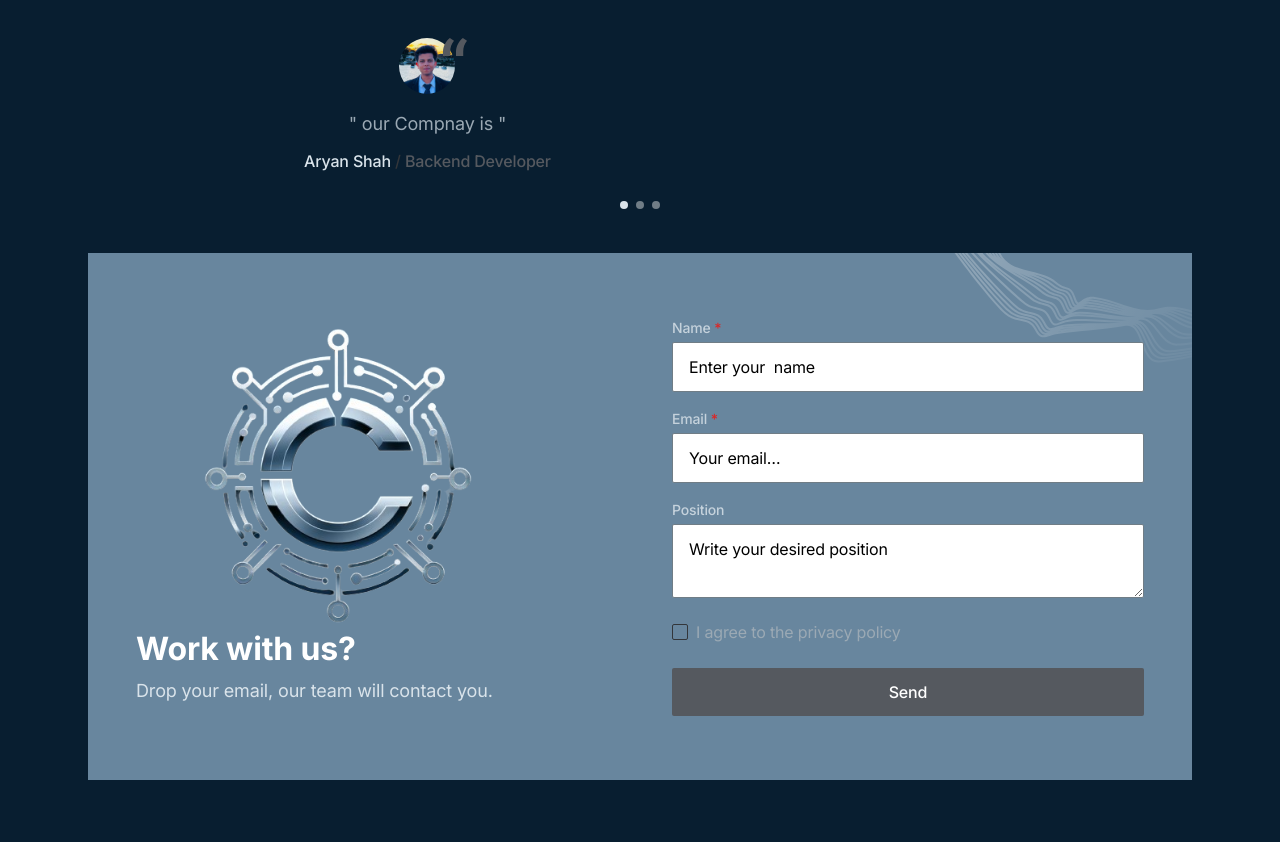
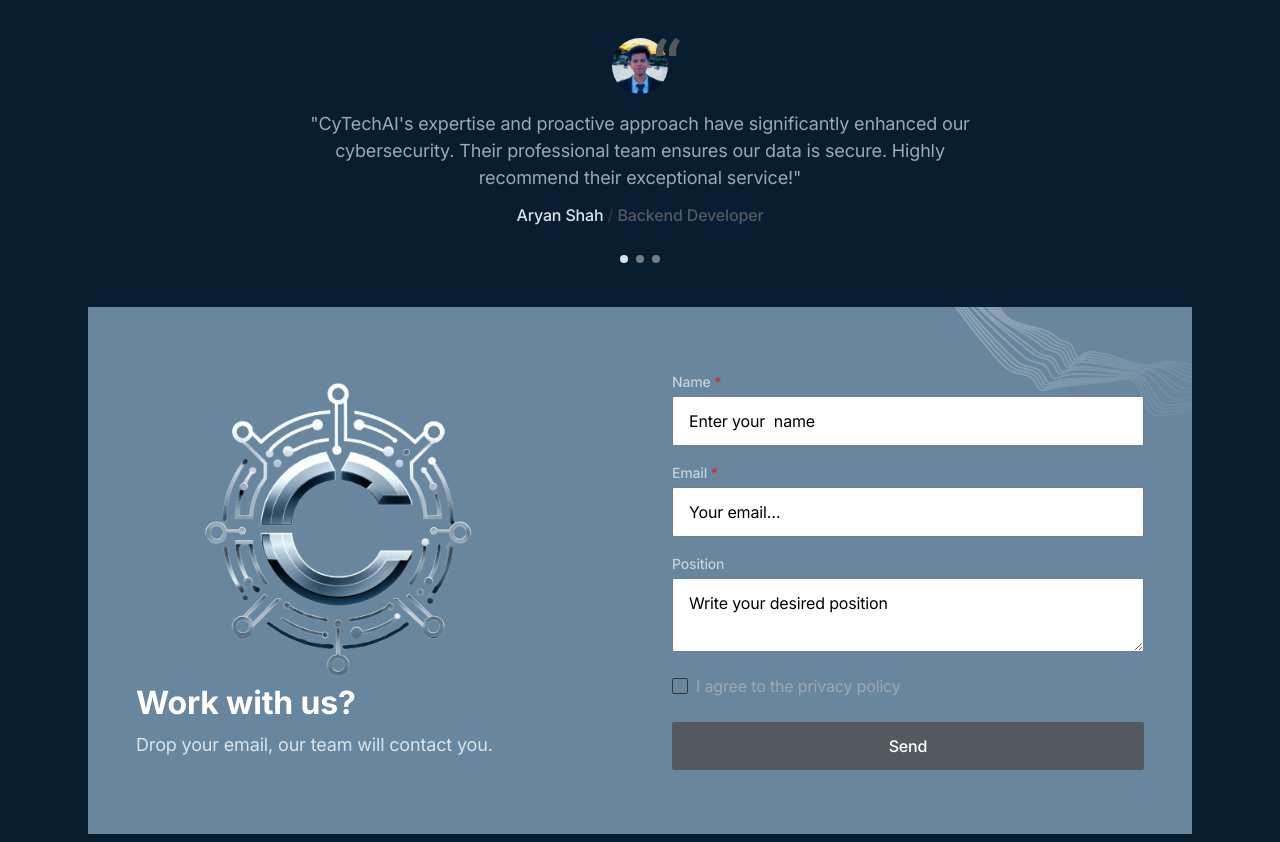
Before and after one commit to code-wolf-byte/cytech-ai, a Next.js app: page /career in a window 1280 px wide. Shown: the part 849-1691 px from the top of the page. Built offline with nearby package versions, Linux system fonts and the light colour scheme.

Commit message:
fixed testimonial

```diff
--- a/components/testimonials-carousel.tsx
+++ b/components/testimonials-carousel.tsx
@@ -32,21 +32,21 @@ export default function TestimonialsCarousel() {
     {
       img: UserImage01,
       alt: 'Testimonial 01',
-      quote: '" our Compnay is "',
+      quote: '"CyTechAI\'s expertise and proactive approach have significantly enhanced our cybersecurity. Their professional team ensures our data is secure. Highly recommend their exceptional service!"',
       name: 'Aryan Shah',
       role: 'Backend Developer'
     },
     {
       img: UserImage02,
       alt: 'Testimonial 02',
-      quote: '“ Not only in my career but in education as well, I feel grateful that Open PRO pushed me to expand my horizons and strive to accomplish more.“',
+      quote: '“Thanks to CyTechAI, our security framework is robust and reliable. Their knowledgeable team provided seamless integration and excellent support. Highly satisfied!“',
       name: 'Greg Sebastian',
       role: 'Head of Design'
     },
     {
       img: UserImage03,
       alt: 'Testimonial 03',
-      quote: '“ I feel grateful that Open PRO pushed me to expand my horizons and strive to accomplish more, not only in my career but in education as well.“',
+      quote: '“CyTechAI quickly resolved our vulnerabilities and strengthened our defenses. Their professional and responsive team offers top-notch cybersecurity solutions. Highly recommended!“',
       name: 'Dominik Prasad',
       role: 'Backend Lead'
     }
```
